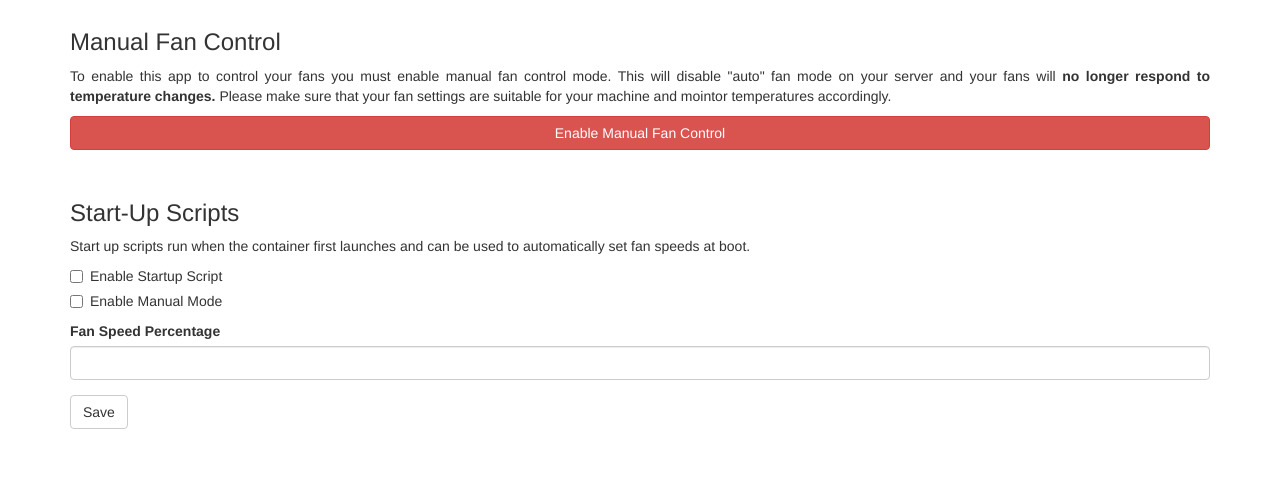
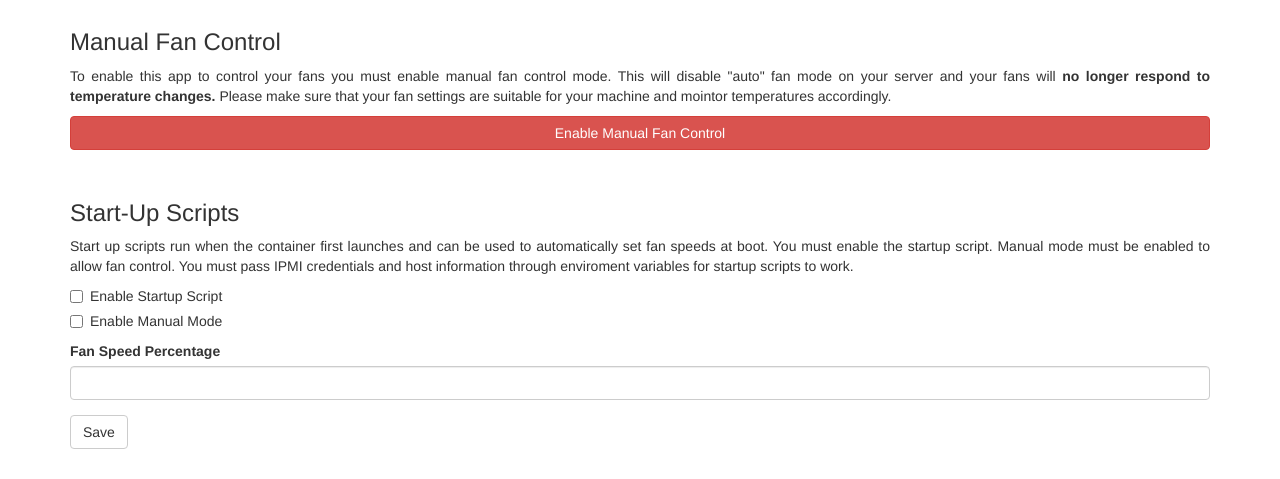
Before and after one commit to EdwardChamberlain/IPMI-Fan-Controller, a Flask app: page /configure in a window 1280 px wide. Shown: the part 455-934 px from the top of the page. Before the commit the page ends 884 px from the top, so only its background shows below. Run offline with Flask 2, Linux system fonts and the light colour scheme; some libraries are stand-ins or nearby versions.

Commit message:
Added descriptive text

```diff
--- a/app/flaskr/templates/configure.html
+++ b/app/flaskr/templates/configure.html
@@ -26,11 +26,12 @@
     <br>
     <p>
         <h3>Start-Up Scripts</h3>
-        <p>
-            Start up scripts run when the container first launches and can be used to automatically set fan speeds at boot.
+        <p class="text-justify">
+            Start up scripts run when the container first launches and can be used to automatically set fan speeds at boot. You must enable the startup script. Manual mode must be enabled to allow fan control. You must pass IPMI credentials and host information through enviroment variables for startup scripts to work.
             {{ wtf.quick_form(startup_form, form_type='horizontal') }}
         </p>
     </p>
+    <br>
 
 
 {% endblock %}
```
